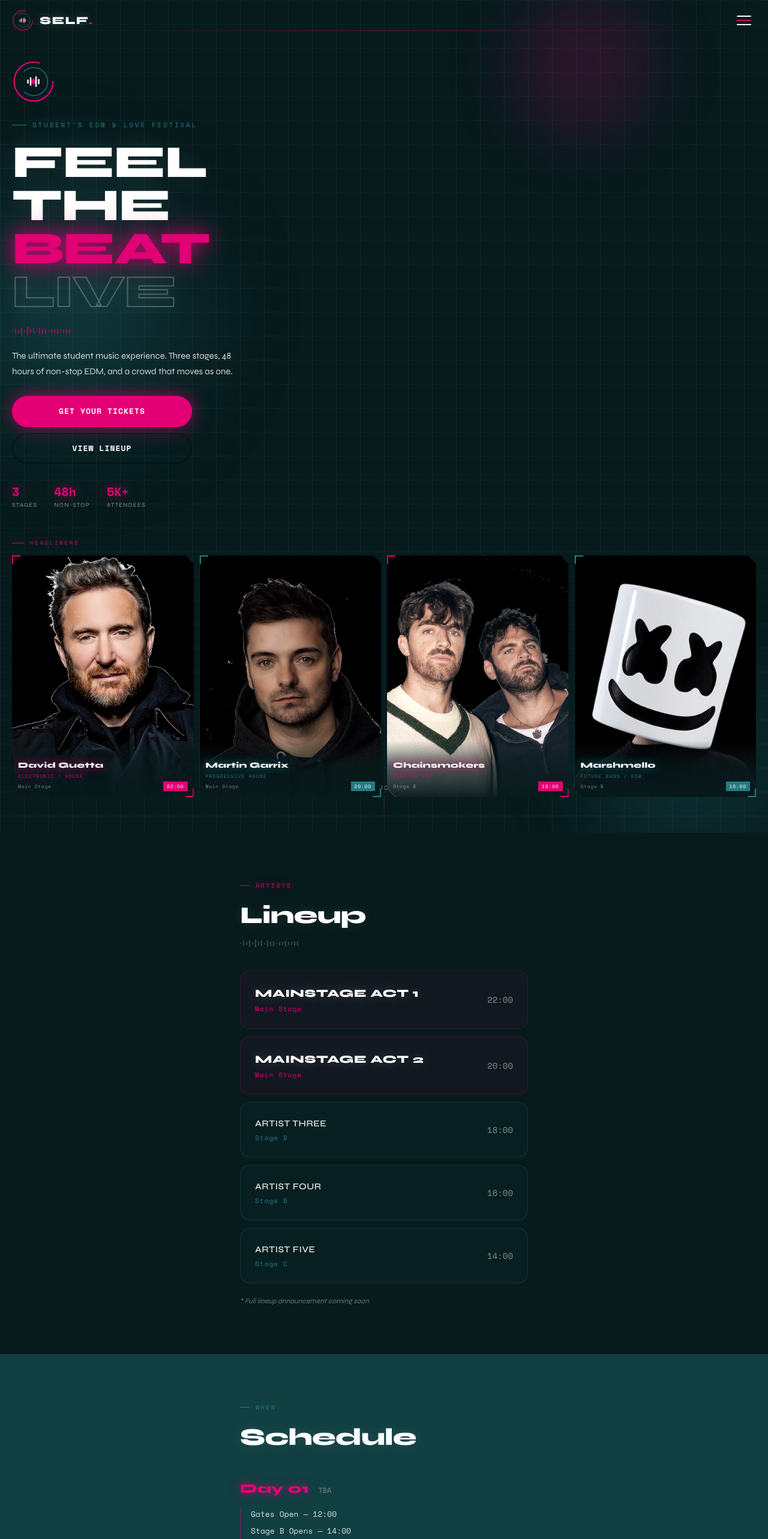
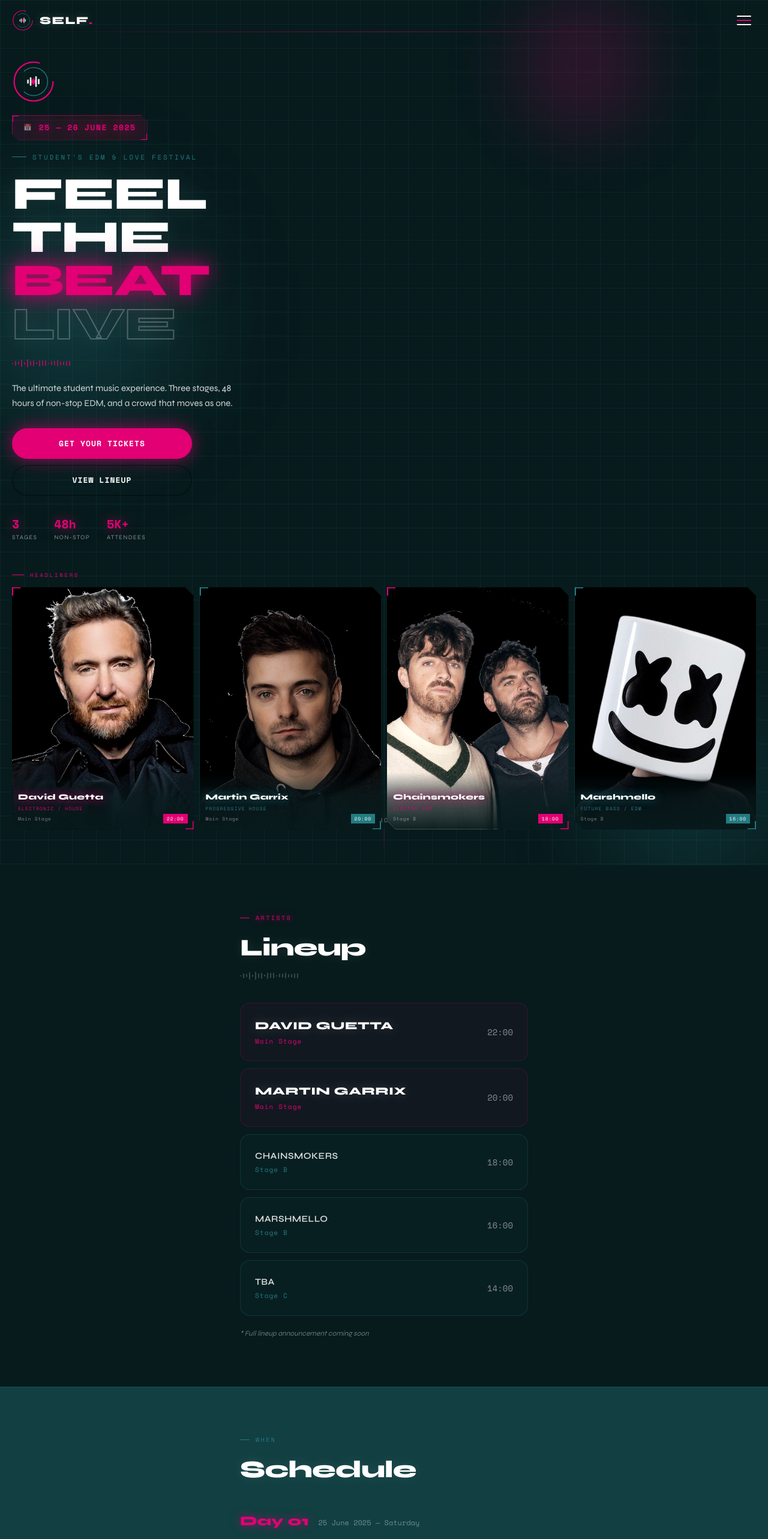
Before and after one commit to Yashioru/SP, a Next.js app: page / in a window 1280 px wide. Shown: the top 2566 px of the page at 60% size. Built offline with nearby package versions, Linux system fonts and the light colour scheme.

Commit message:
Add files via upload

```diff
--- a/app/page.tsx
+++ b/app/page.tsx
@@ -127,8 +127,22 @@
 
           {/* TEXT BLOCK */}
           <div style={{ maxWidth:480, marginBottom:48 }}>
-            <div className="fade1" style={{ marginBottom:28 }}>
+            <div className="fade1" style={{ marginBottom:20 }}>
               <SelfLogo size={72} />
+            </div>
+            {/* DATE BADGE */}
+            <div className="fade1" style={{ marginBottom:20, display:"inline-flex", alignItems:"center", gap:12,
+              background:"rgba(226,0,116,0.12)", border:"1px solid rgba(226,0,116,0.5)",
+              clipPath:"polygon(0 0, calc(100% - 10px) 0, 100% 10px, 100% 100%, 10px 100%, 0 calc(100% - 10px))",
+              padding:"10px 18px", position:"relative" }}>
+              <div style={{ position:"absolute", top:0, left:0, width:10, height:1, background:"#E20074" }} />
+              <div style={{ position:"absolute", top:0, left:0, width:1, height:10, background:"#E20074" }} />
+              <div style={{ position:"absolute", bottom:0, right:0, width:10, height:1, background:"#E20074" }} />
+              <div style={{ position:"absolute", bottom:0, right:0, width:1, height:10, background:"#E20074" }} />
+              <span style={{ fontSize:11, color:"rgba(255,255,255,0.5)" }}>📅</span>
+              <span className="mono" style={{ fontSize:13, fontWeight:700, color:"#E20074",
+                textShadow:"0 0 20px rgba(226,0,116,0.9), 0 0 40px rgba(226,0,116,0.5)",
+                letterSpacing:"0.12em" }}>25 — 26 JUNE 2025</span>
             </div>
             <div className="fade1" style={{ display:"flex", alignItems:"center", gap:10, marginBottom:18 }}>
               <div style={{ width:24, height:1, background:"#237b82" }} />
@@ -225,11 +239,11 @@
           <div style={{ marginBottom:36 }}><Waveform color="white" opacity={0.2} /></div>
           <div style={{ display:"flex", flexDirection:"column", gap:12 }}>
             {[
-              {name:"MAINSTAGE ACT 1",time:"22:00",stage:"Main Stage",headliner:true},
-              {name:"MAINSTAGE ACT 2",time:"20:00",stage:"Main Stage",headliner:true},
-              {name:"ARTIST THREE",time:"18:00",stage:"Stage B",headliner:false},
-              {name:"ARTIST FOUR",time:"16:00",stage:"Stage B",headliner:false},
-              {name:"ARTIST FIVE",time:"14:00",stage:"Stage C",headliner:false},
+              {name:"DAVID GUETTA",time:"22:00",stage:"Main Stage",headliner:true},
+              {name:"MARTIN GARRIX",time:"20:00",stage:"Main Stage",headliner:true},
+              {name:"CHAINSMOKERS",time:"18:00",stage:"Stage B",headliner:false},
+              {name:"MARSHMELLO",time:"16:00",stage:"Stage B",headliner:false},
+              {name:"TBA",time:"14:00",stage:"Stage C",headliner:false},
             ].map(({name,time,stage,headliner})=>(
               <div key={name} className={headliner?"acard":"tcard"}>
                 <div style={{ display:"flex", justifyContent:"space-between", alignItems:"center" }}>
@@ -255,8 +269,8 @@
           </div>
           <h2 style={{ fontSize:40, fontWeight:800, marginBottom:40, letterSpacing:"-0.02em", textShadow:"0 0 20px rgba(255,255,255,0.1)" }}>Schedule</h2>
           {[
-            {day:"Day 01",date:"TBA",events:["Gates Open — 12:00","Stage B Opens — 14:00","Main Stage — 18:00","Headliner — 22:00"]},
-            {day:"Day 02",date:"TBA",events:["Gates Open — 12:00","Stage C Opens — 13:00","Stage B — 16:00","Closing Act — 23:00"]},
+            {day:"Day 01",date:"25 June 2025 — Saturday",events:["Gates Open — 12:00","Stage B Opens — 14:00","Main Stage — 18:00","Headliner — 22:00"]},
+            {day:"Day 02",date:"26 June 2025 — Sunday",events:["Gates Open — 12:00","Stage C Opens — 13:00","Stage B — 16:00","Closing Act — 23:00"]},
           ].map(({day,date,events})=>(
             <div key={day} style={{ marginBottom:32 }}>
               <div style={{ display:"flex", alignItems:"baseline", gap:16, marginBottom:16 }}>
@@ -276,12 +290,12 @@
         <div style={{ maxWidth:480, margin:"0 auto" }}>
           <div style={{ display:"flex", alignItems:"center", gap:10, marginBottom:12 }}>
             <div style={{ width:16, height:1, background:"#E20074" }} />
-            <span className="mono" style={{ fontSize:10, color:"#E20074", letterSpacing:"0.25em", textTransform:"uppercase" }}>Where</span>
+            <span className="mono" style={{ fontSize:10, color:"#E20074", letterSpacing:"0.25em", textTransform:"uppercase" }}>Location</span>
           </div>
-          <h2 style={{ fontSize:40, fontWeight:800, marginBottom:24, letterSpacing:"-0.02em", textShadow:"0 0 20px rgba(255,255,255,0.1)" }}>Venue</h2>
+          <h2 style={{ fontSize:40, fontWeight:800, marginBottom:24, letterSpacing:"-0.02em", textShadow:"0 0 20px rgba(255,255,255,0.1)" }}>Location</h2>
           <div style={{ border:"1px solid rgba(226,0,116,0.25)", borderRadius:20, padding:"28px", background:"rgba(226,0,116,0.04)", marginBottom:24 }}>
-            <div style={{ fontSize:20, fontWeight:800, marginBottom:8 }}>TBA</div>
-            <div className="mono" style={{ fontSize:12, color:"rgba(255,255,255,0.5)", lineHeight:1.8 }}>Location to be announced<br/>Stay tuned for updates</div>
+            <div style={{ fontSize:20, fontWeight:800, marginBottom:8 }}>Máchovo jezero</div>
+            <div className="mono" style={{ fontSize:12, color:"rgba(255,255,255,0.5)", lineHeight:1.8 }}>Czech Republic<br/>25 — 26 June 2025</div>
           </div>
           <div style={{ display:"grid", gridTemplateColumns:"1fr 1fr", gap:12 }}>
             {[["🎪","3 Stages"],["🎧","Pro Sound"],["💡","Light Show"],["🍔","Food Zone"]].map(([icon,label])=>(
@@ -305,9 +319,9 @@
           <p style={{ color:"rgba(255,255,255,0.78)", fontSize:14, marginBottom:36, lineHeight:1.7 }}>Early bird pricing available for students. Bring your student ID.</p>
           <div style={{ display:"flex", flexDirection:"column", gap:16 }}>
             {[
-              {tier:"Early Bird",price:"TBA",perks:["1-Day Access","Student Discount","General Area"],hot:false},
-              {tier:"Full Pass",price:"TBA",perks:["2-Day Access","All Stages","Exclusive Merch"],hot:true},
-              {tier:"VIP",price:"TBA",perks:["2-Day Access","VIP Area","Meet & Greet"],hot:false},
+              {tier:"Early Bird",price:"€35",perks:["1-Day Access","Student Discount","General Area"],hot:false},
+              {tier:"Full Pass",price:"€120",perks:["2-Day Access","All Stages","Exclusive Merch"],hot:true},
+              {tier:"VIP",price:"€600",perks:["2-Day Access","VIP Area","Meet & Greet"],hot:false},
             ].map(({tier,price,perks,hot})=>(
               <div key={tier} style={{ border:`1px solid ${hot?"#E20074":"rgba(255,255,255,0.1)"}`, borderRadius:20, padding:"24px", background:hot?"rgba(226,0,116,0.08)":"rgba(255,255,255,0.02)", position:"relative" }}>
                 {hot&&<div className="mono" style={{ position:"absolute", top:-10, right:20, background:"#E20074", color:"white", fontSize:9, padding:"4px 10px", borderRadius:100, letterSpacing:"0.15em" }}>POPULAR</div>}
```
